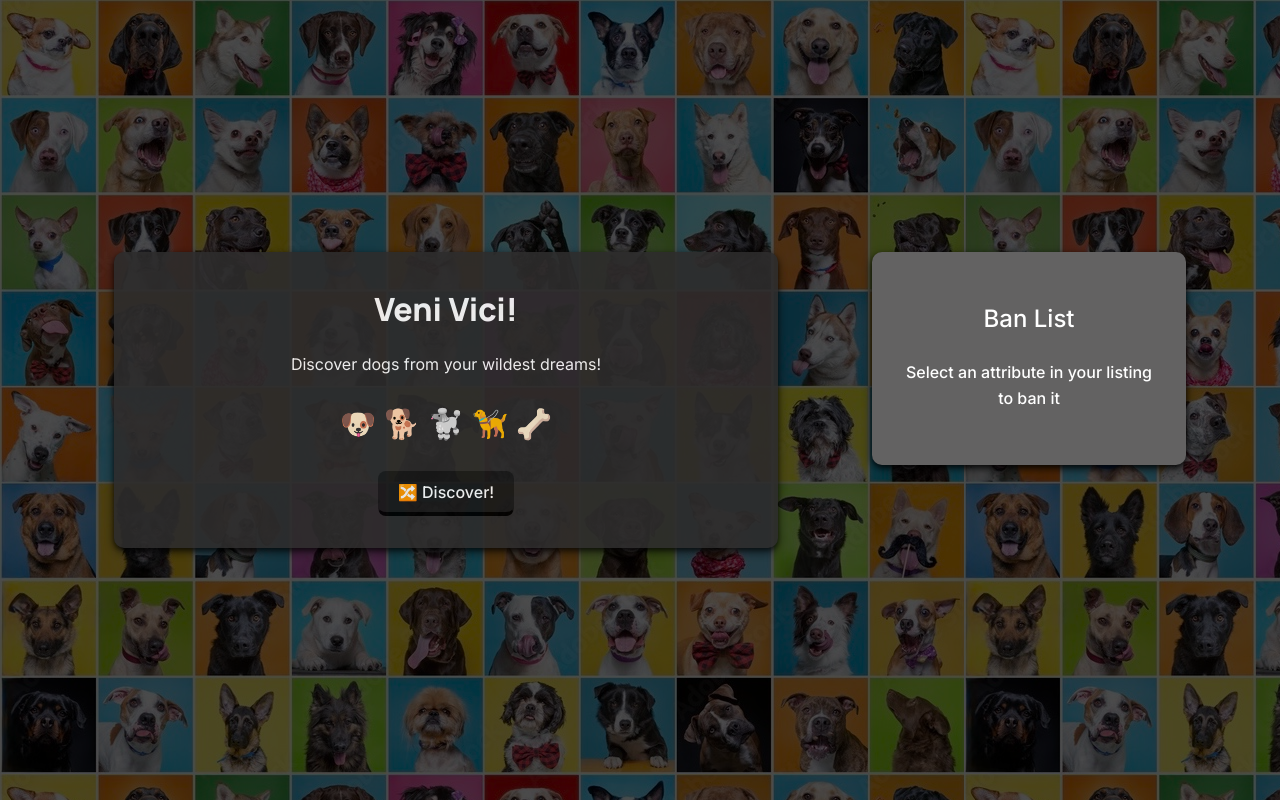
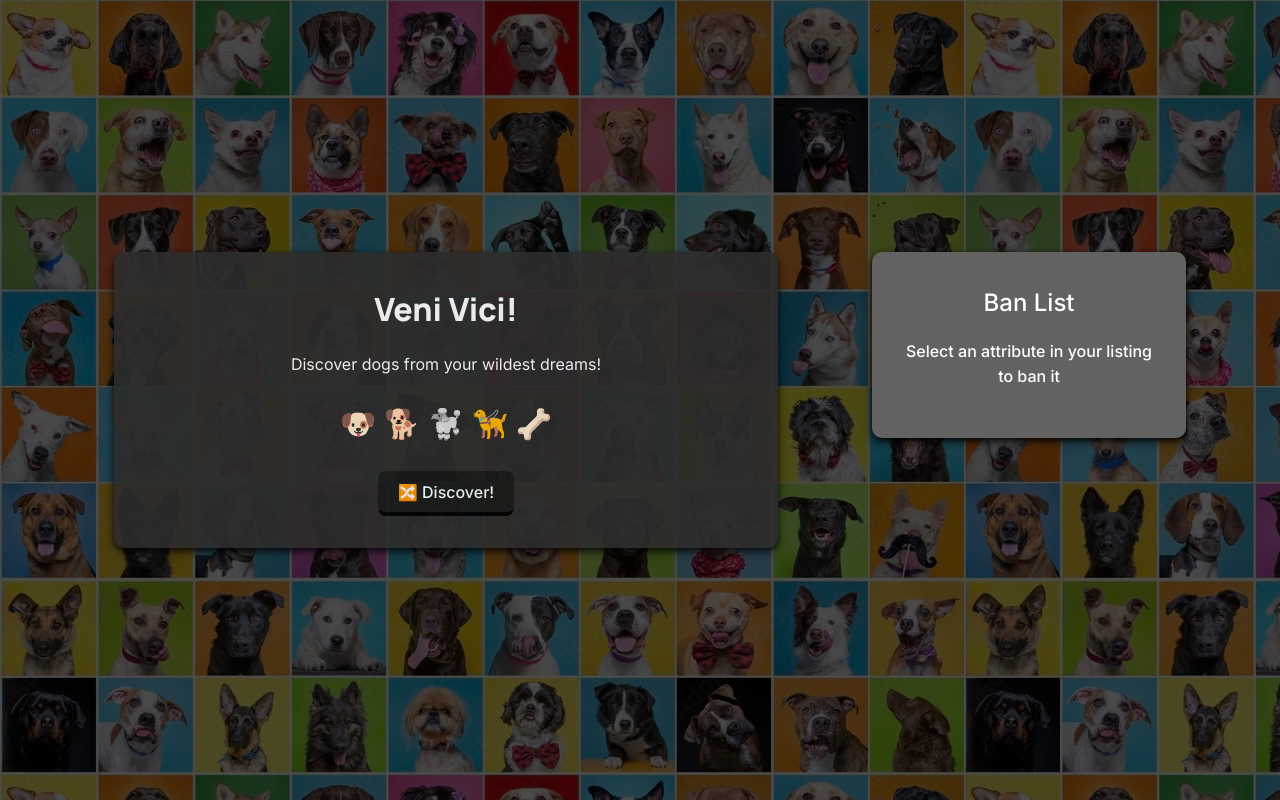
Before and after one commit to KelvinMathew2004/Doggo-Discoverer, a React (Vite) app: page / in a window 1280 px wide. Built offline with nearby package versions, Linux system fonts and the light colour scheme.

Commit message:
Minor styling updates

```diff
--- a/src/App.css
+++ b/src/App.css
@@ -14,12 +14,12 @@
   padding: 2.5rem;
   display: flex;
   flex-direction: row;
-  align-items: flex-start;
   justify-content: space-evenly;
 }
 
 .history {
   width: 250px;
+  align-self: flex-start;
   margin: 0rem 1.25rem 0rem 0rem;
   padding: 0rem 1rem 1rem 1rem;
   background-color: rgba(0, 0, 0, 0.2);
@@ -120,11 +120,12 @@
 .ban-list {
   display: flex;
   flex-direction: column;
+  align-self: flex-start;
   align-items: center;
   justify-content: center;
   width: 250px;
   margin: 0rem 0rem 0rem 1.25rem;
-  padding: 3rem 2rem 2rem 2rem;
+  padding: 2rem;
   background-color: #636262;
   border-radius: 10px;
   box-shadow: 0 4px 10px rgba(0, 0, 0, 0.7), 0 2px 4px rgba(0, 0, 0, 0.5);
@@ -135,6 +136,7 @@
   flex-direction: column;
   gap: 0.5rem;
   width: 100%;
+  margin-top: 1rem;
 }
 
 .ban-item {
--- a/src/App.jsx
+++ b/src/App.jsx
@@ -117,8 +117,8 @@ function App() {
         <button onClick={fetchRandomDog} className="discover">🔀 Discover!</button>
       </div>
       <div className="ban-list">
-        <h2 style={{ fontWeight: "bolder", margin: 0}}>Ban List</h2>
-        <h4>Select an attribute in your listing to ban it</h4>
+        <h2 style={{ fontWeight: "bolder", margin: "0rem 0rem 1rem 0rem"}}>Ban List</h2>
+        <h4 style={{ margin: 0}}>Select an attribute in your listing to ban it</h4>
         <div className="ban-list-items">
           {banList.map((item) => (
             <button key={item} onClick={() => handleRemoveFromBanList(item)} className="ban-item">
```
